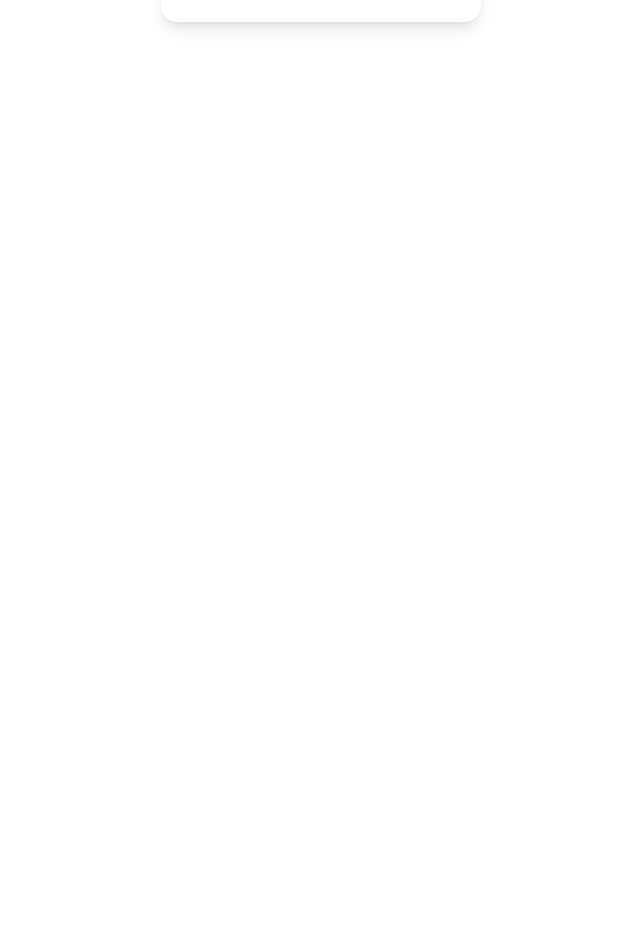
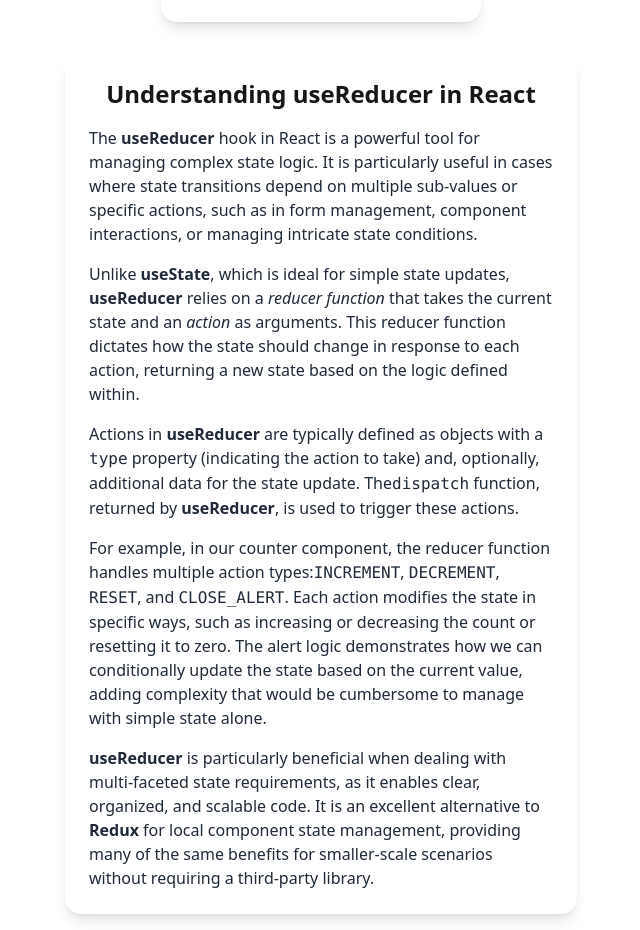
Before and after one commit to nicky-mc/week11-lessons-maybe, a Next.js app: page /useReducer in a window 1280 px wide. Shown: the part 326-1256 px from the top of the page, without its empty margins (319-959 px from the left). Before the commit the page ends 800 px from the top, so only its background shows below. Built offline with nearby package versions, Linux system fonts and the light colour scheme.

Commit message:
more lessons completed

```diff
--- a/src/app/useReducer/page.jsx
+++ b/src/app/useReducer/page.jsx
@@ -1,4 +1,3 @@
-// /app/page.jsx
 "use client";
 import { useReducer, useEffect } from "react";
 
@@ -24,7 +23,6 @@ function counterReducer(state, action) {
 
 export default function Counter() {
   const [state, dispatch] = useReducer(counterReducer, { count: 0, showAlert: false });
-
   const { count, showAlert } = state;
 
   // Effect to handle showing an alert when attempting to decrement below zero
@@ -39,6 +37,8 @@ export default function Counter() {
   const isZero = count === 0;
 
   return (
+    <div className="flex flex-col items-center space-y-8">
+      {/* Counter Card */}
       <div className="card w-80 bg-base-100 shadow-lg p-6 text-center">
         <h1 className="text-2xl font-bold mb-4">Counter</h1>
 
@@ -73,5 +73,37 @@ export default function Counter() {
           </button>
         </div>
       </div>
+
+      {/* Explanation Card */}
+      <div className="card w-full max-w-lg bg-base-100 shadow-lg p-6">
+        <h2 className="text-2xl font-semibold mb-4 text-center">Understanding useReducer in React</h2>
+        <p className="text-gray-800 mb-4">
+          The <strong>useReducer</strong> hook in React is a powerful tool for managing complex state logic.
+          It is particularly useful in cases where state transitions depend on multiple sub-values or specific actions, such as in form management, component interactions, or managing intricate state conditions.
+        </p>
+        <p className="text-gray-800 mb-4">
+          Unlike <strong>useState</strong>, which is ideal for simple state updates, <strong>useReducer</strong> relies on a
+          <em> reducer function</em> that takes the current state and an <em>action</em> as arguments. This reducer function
+          dictates how the state should change in response to each action, returning a new state based on the logic defined within.
+        </p>
+        <p className="text-gray-800 mb-4">
+          Actions in <strong>useReducer</strong> are typically defined as objects with a <code>type</code> property
+          (indicating the action to take) and, optionally, additional data for the state update. The
+          <code>dispatch</code> function, returned by <strong>useReducer</strong>, is used to trigger these actions.
+        </p>
+        <p className="text-gray-800 mb-4">
+          For example, in our counter component, the reducer function handles multiple action types:
+          <code>INCREMENT</code>, <code>DECREMENT</code>, <code>RESET</code>, and <code>CLOSE_ALERT</code>. Each action modifies
+          the state in specific ways, such as increasing or decreasing the count or resetting it to zero. The alert logic demonstrates
+          how we can conditionally update the state based on the current value, adding complexity that would be cumbersome to manage with simple state alone.
+        </p>
+        <p className="text-gray-800">
+          <strong>useReducer</strong> is particularly beneficial when dealing with multi-faceted state requirements, as it
+          enables clear, organized, and scalable code. It is an excellent alternative to <strong>Redux</strong> for local
+          component state management, providing many of the same benefits for smaller-scale scenarios without requiring a
+          third-party library.
+        </p>
+      </div>
+    </div>
   );
 }
```
Lines whose indentation alone changed are shown as unchanged.
